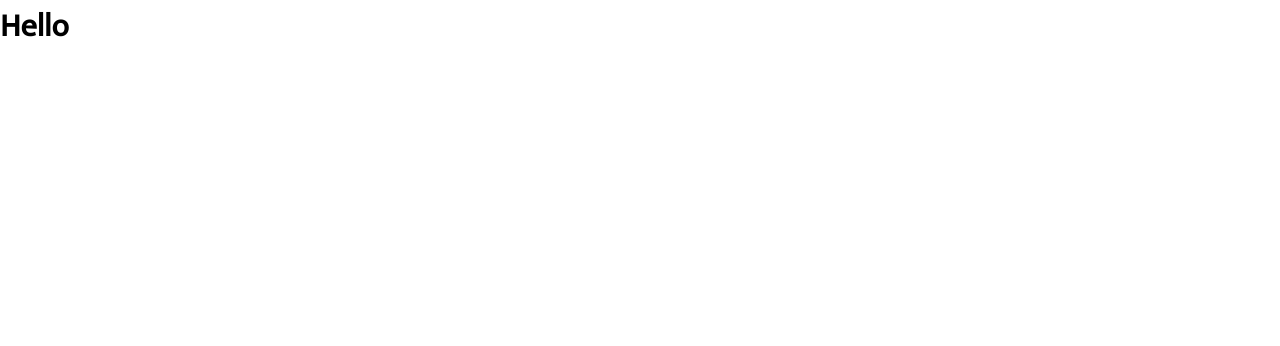
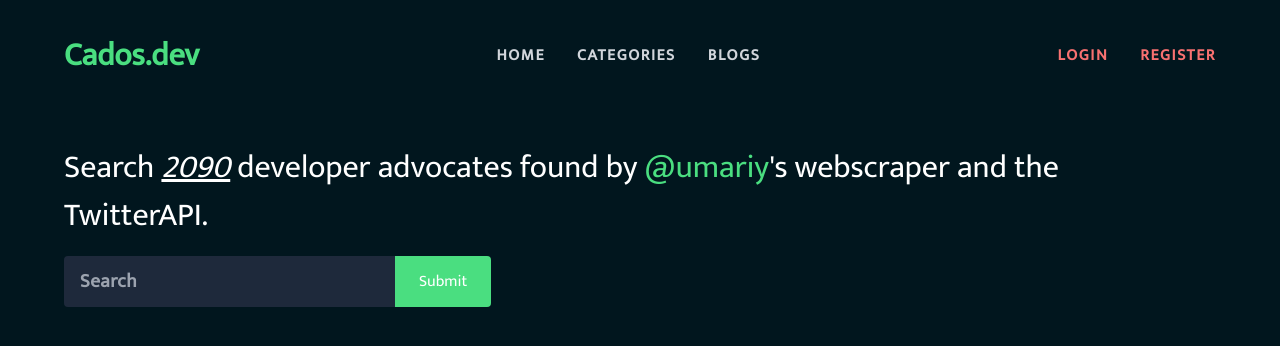
Before and after one commit to UnknowMilitian/front-end-for-blog, a plain HTML site: page index.html in a window 1280 px wide. Shown: the top 346 px of the page. Drawn offline with Linux system fonts and the light colour scheme.

Commit message:
To Uplload

```diff
--- a/assets/css/root.css
+++ b/assets/css/root.css
@@ -1,6 +1,6 @@
-::root {
+:root {
   --bg: #01161e;
-  --sub-bg: #2f3e46;
-  --text-green: #80ed99;
+  --sub-bg: #0f172a;
+  --text-green: #4ade80;
   --text-gray: #eff6e0;
 }
--- a/assets/css/style.css
+++ b/assets/css/style.css
@@ -3,6 +3,7 @@
   padding: 0;
   box-sizing: border-box;
   font-family: "mukta";
+  scroll-behavior: smooth;
 }
 
 /* Fonts */
@@ -10,3 +11,36 @@
   font-family: "mukta";
   src: url("../fonts/Mukta-Regular.ttf");
 }
+
+body {
+  background: var(--bg);
+}
+
+section {
+  padding: 0 1rem;
+}
+
+/* Header */
+.container header {
+  position: sticky;
+  top: 1rem;
+  z-index: 10;
+  transition: all 0.2s;
+}
+
+.container header.scrolled {
+  background: #132435;
+}
+
+.container header nav ul li {
+  transition: color 0.2s ease-in-out;
+}
+
+.container header nav ul.ul li:hover {
+  color: var(--text-green);
+}
+/* /Header */
+
+.content {
+  height: 1000vh;
+}
--- a/assets/js/script.js
+++ b/assets/js/script.js
@@ -0,0 +1,8 @@
+window.addEventListener("scroll", function () {
+  const header = document.querySelector("header");
+  if (window.scrollY > 50) {
+    header.classList.add("scrolled");
+  } else {
+    header.classList.remove("scrolled");
+  }
+});
--- a/index.html
+++ b/index.html
@@ -9,12 +9,105 @@
     <link rel="stylesheet" href="./assets/css/style.css" />
 
     <!-- Tailwind CSS -->
-    <link rel="stylesheet" href="./assets/plugins/tailwind.css" />
+    <script src="./assets/plugins/tailwind.js"></script>
 
     <title>Blog FrontEnd - Section</title>
   </head>
   <body>
-    <h1>Hello</h1>
+    <div class="container mx-auto px-[3rem]">
+      <!-- Header -->
+      <header class="my-[1rem] p-[1rem] rounded-md">
+        <nav class="flex justify-between items-center">
+          <a href="#" class="header-logo text-green-400 text-[2rem] font-[800]">
+            Cados.dev
+          </a>
+          <ul
+            class="ul flex justify-between items-center gap-[2rem] text-[1rem] uppercase text-gray-300 tracking-widest font-[800]"
+          >
+            <li><a href="">Home</a></li>
+            <li><a href="">Categories</a></li>
+            <li><a href="">Blogs</a></li>
+          </ul>
+
+          <ul
+            class="login flex flex justify-between items-center gap-[2rem] text-[1rem] uppercase text-red-400 tracking-widest font-[800]"
+          >
+            <li><a href="">Login</a></li>
+            <li><a href="">Register</a></li>
+          </ul>
+        </nav>
+      </header>
+      <!-- /Header -->
+
+      <section class="content my-[3rem]" id="content">
+        <h1 class="text-white tracking-lg text-[2rem]">
+          Search <span class="underline italic">2090</span> developer advocates
+          found by
+          <a
+            href="https://www.linkedin.com/in/jaloliddin-umariy-4b0a79251/"
+            class="text-green-400"
+            >@umariy</a
+          >'s webscraper and the <br />
+          TwitterAPI.
+        </h1>
+
+        <form action="" class="my-[1rem] flex">
+          <input
+            type="text"
+            class="px-[1rem] py-[0.7rem] rounded-l outline-none bg-slate-800 text-white text-[1.2rem] tracking-wide font-[800]"
+            placeholder="Search"
+          />
+          <input
+            type="submit"
+            value="Submit"
+            class="px-[1.5rem] py-[0.5rem] cursor-pointer text-white bg-green-400 rounded-e"
+          />
+        </form>
+      </section>
+    </div>
+
+    <!-- <form class="">
+      <label
+        for="default-search"
+        class="mb-2 text-sm font-medium text-gray-900 sr-only dark:text-white"
+        >Search</label
+      >
+      <div class="relative">
+        <div
+          class="absolute inset-y-0 start-0 flex items-center ps-3 pointer-events-none"
+        >
+          <svg
+            class="w-4 h-4 text-gray-500 dark:text-gray-400"
+            aria-hidden="true"
+            xmlns="http://www.w3.org/2000/svg"
+            fill="none"
+            viewBox="0 0 20 20"
+          >
+            <path
+              stroke="currentColor"
+              stroke-linecap="round"
+              stroke-linejoin="round"
+              stroke-width="2"
+              d="m19 19-4-4m0-7A7 7 0 1 1 1 8a7 7 0 0 1 14 0Z"
+            />
+          </svg>
+        </div>
+        <input
+          type="search"
+          id="default-search"
+          class="block w-full p-3 ps-10 text-white text-[1rem] font-[800] tracking-wide rounded-lg bg-gray-700 focus-none outline-none"
+          placeholder="Search"
+          required
+        />
+        <button
+          type="submit"
+          class="text-white absolute end-2 bg-green-600 bottom-1.5 focus:ring-4 focus:outline-none focus:ring-blue-300 font-medium rounded-lg text-sm px-4 py-2"
+        >
+          Submit
+        </button>
+      </div>
+    </form> -->
+
     <!-- JS Scripts -->
     <script src="./assets/js/script.js"></script>
   </body>
```
Also changed, not shown: assets/plugins/tailwind.js (renamed from assets/plugins/tailwind.css).
